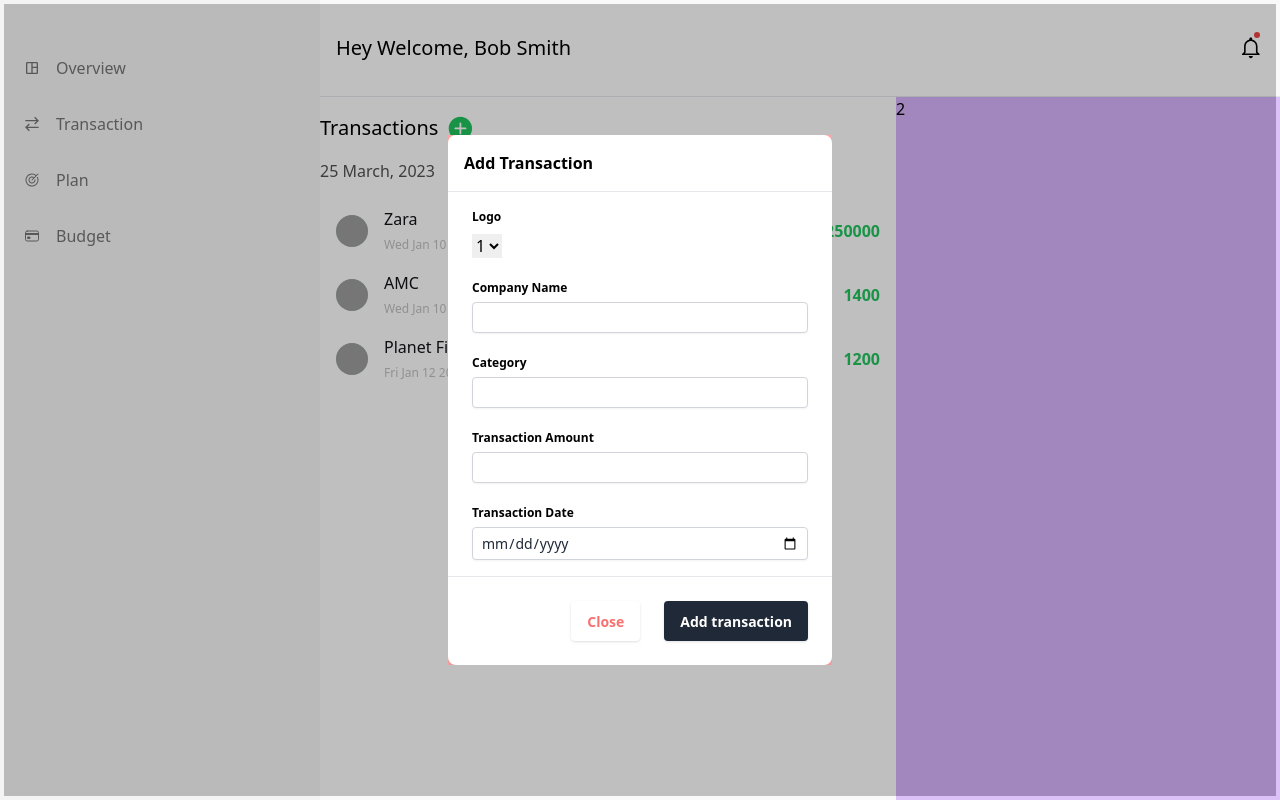
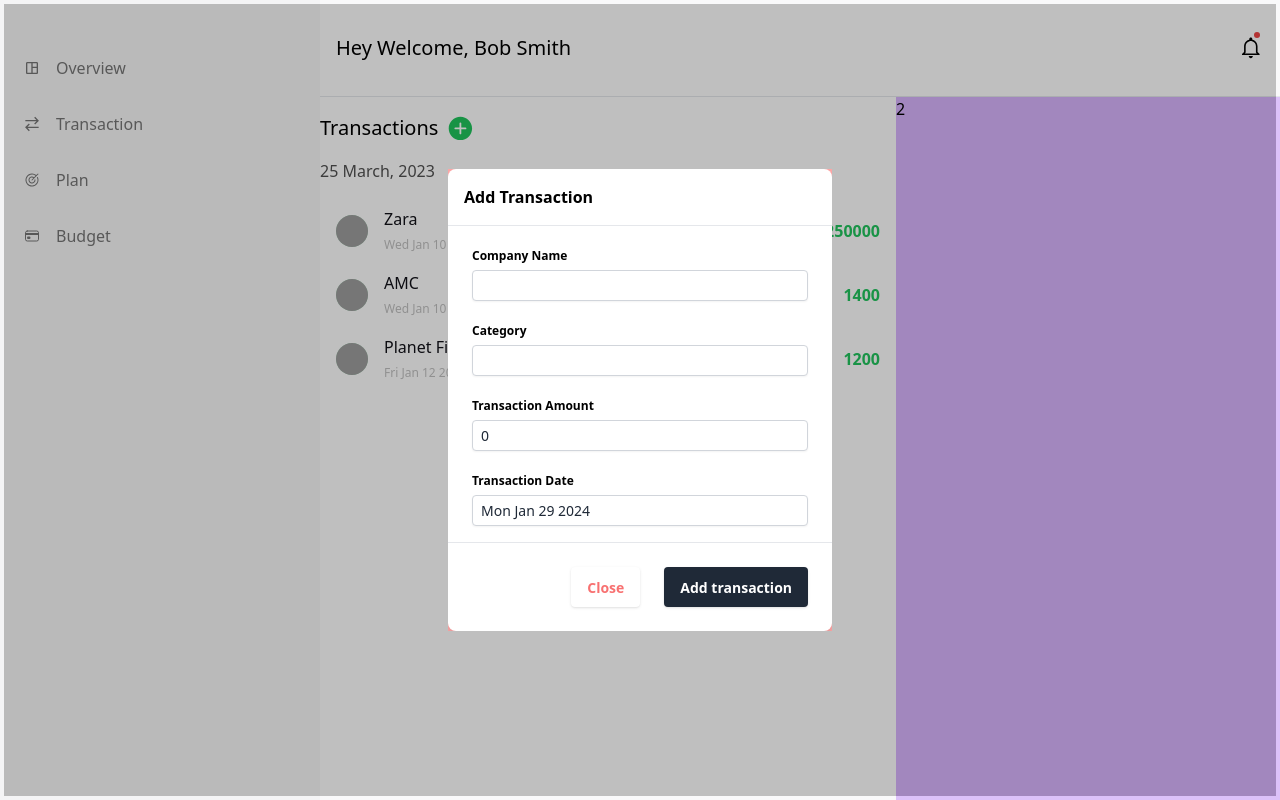
Before and after one commit to joao-miguel8/BudgetWise, a React (Vite) app: page / in a window 1280 px wide. Both pictures are taken after a click on the button 460 px from the left and 127 px from the top of the page. Built offline with nearby package versions, Linux system fonts and the light colour scheme; grey boxes are pictures that could not be loaded.

Commit message:
- Add formik to addTransactionsModal

```diff
--- a/src/components/add-transaction-modal/AddTransactionModal.tsx
+++ b/src/components/add-transaction-modal/AddTransactionModal.tsx
@@ -1,4 +1,15 @@
+import { useFormik } from "formik";
+
 function AddTransactionModal({ showAddTransactionModal, setShowAddTransactionModal }: { showAddTransactionModal: boolean; setShowAddTransactionModal: (boolVal: boolean) => void }) {
+	const currentDate = new Date();
+
+	const formik = useFormik({
+		initialValues: { logo: "", companyName: "", transactionDate: currentDate.toDateString(), category: "", transactionAmount: 0 },
+		onSubmit: values => {
+			alert(JSON.stringify(values, null, 2));
+		},
+	});
+
 	return (
 		<>
 			{showAddTransactionModal && (
@@ -16,26 +27,13 @@ function AddTransactionModal({ showAddTransactionModal, setShowAddTransactionMod
 								<button className="p-1 ml-auto bg-transparent border-0 text-black opacity-5 float-right text-3xl leading-none font-semibold outline-none focus:outline-none" onClick={() => setShowAddTransactionModal(false)}></button>
 							</div>
 							{/* Modal Form */}
-							<form className="relative px-6 pb-4 flex-auto">
-								{/* Logo */}
-								<div className="flex flex-col w-fit mt-4">
-									<label htmlFor="logo" className="font-semibold text-12">
-										Logo
-									</label>
-									<select name="logo" id="logo" className="mt-2">
-										<option value="1">1</option>
-										<option value="2">2</option>
-										<option value="3">3</option>
-										<option value="4">4</option>
-									</select>
-								</div>
-
+							<form onSubmit={formik.handleSubmit} className="relative px-6 pb-4 flex-auto">
 								{/* Company Name */}
 								<div className="mt-4">
 									<label htmlFor="name" className="font-semibold text-12">
 										Company Name
 									</label>
-									<input id="companyName" name="companyName" type="text" className="mt-1 px-2 py-1 w-full text-gray-800 bg-white text-14 border shadow-sm border-gray-300 rounded" />
+									<input onChange={formik.handleChange} value={formik.values.companyName} id="companyName" name="companyName" type="text" className="mt-1 px-2 py-1 w-full text-gray-800 bg-white text-14 border shadow-sm border-gray-300 rounded" />
 								</div>
 
 								{/* Category */}
@@ -43,14 +41,14 @@ function AddTransactionModal({ showAddTransactionModal, setShowAddTransactionMod
 									<label htmlFor="name" className="font-semibold text-12">
 										Category
 									</label>
-									<input id="category" name="category" type="text" className="mt-1 px-2 py-1 w-full text-gray-800 bg-white text-14 border shadow-sm border-gray-300 rounded" />
+									<input onChange={formik.handleChange} value={formik.values.category} id="category" name="category" type="text" className="mt-1 px-2 py-1 w-full text-gray-800 bg-white text-14 border shadow-sm border-gray-300 rounded" />
 								</div>
 								{/* Transaction Amount */}
 								<div className="mt-4">
 									<label htmlFor="name" className="font-semibold text-12">
 										Transaction Amount
 									</label>
-									<input id="transactionAmount" name="transactionAmount" type="number" className="mt-1 px-2 py-1 w-full text-gray-800  bg-white text-14 border shadow-sm border-gray-300  focus:ring rounded" />
+									<input onChange={formik.handleChange} value={formik.values.transactionAmount} id="transactionAmount" name="transactionAmount" type="number" className="mt-1 px-2 py-1 w-full text-gray-800  bg-white text-14 border shadow-sm border-gray-300  focus:ring rounded" />
 								</div>
 
 								{/* Transaction Date */}
@@ -58,7 +56,7 @@ function AddTransactionModal({ showAddTransactionModal, setShowAddTransactionMod
 									<label htmlFor="transactionDate" className="font-semibold text-12">
 										Transaction Date
 									</label>
-									<input id="transactionDate" name="transactionDate" type="date" className="mt-1 px-2 py-1 w-full text-gray-800 bg-white text-14 border shadow-sm border-gray-300 focus:ring rounded" />
+									<input onChange={formik.handleChange} value={formik.values.transactionDate} id="transactionDate" name="transactionDate" type="text" disabled className="mt-1 px-2 py-1 w-full text-gray-800 bg-white text-14 border shadow-sm border-gray-300 focus:ring rounded" />
 								</div>
 							</form>
 							{/* Footer Buttons */}
```
